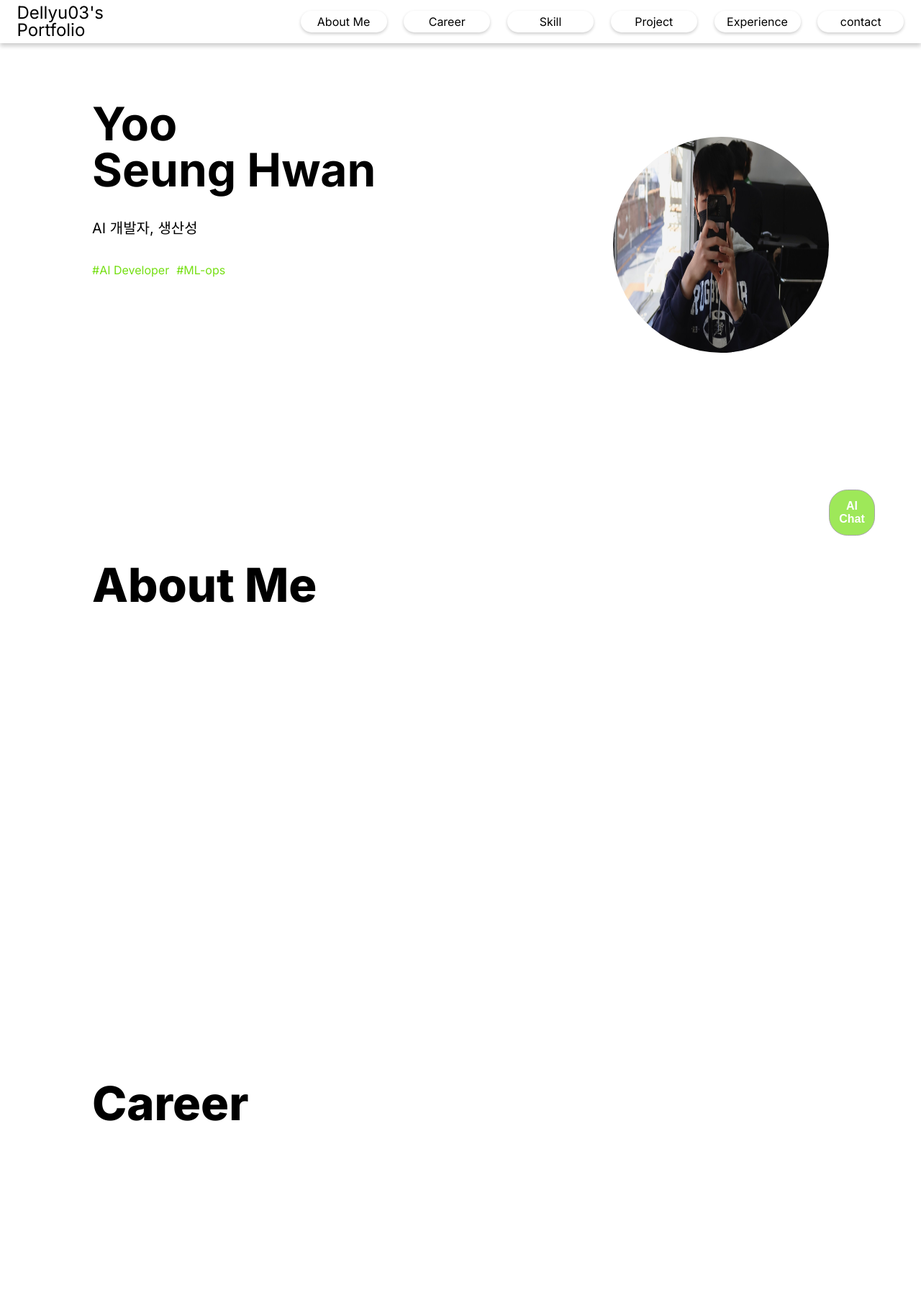
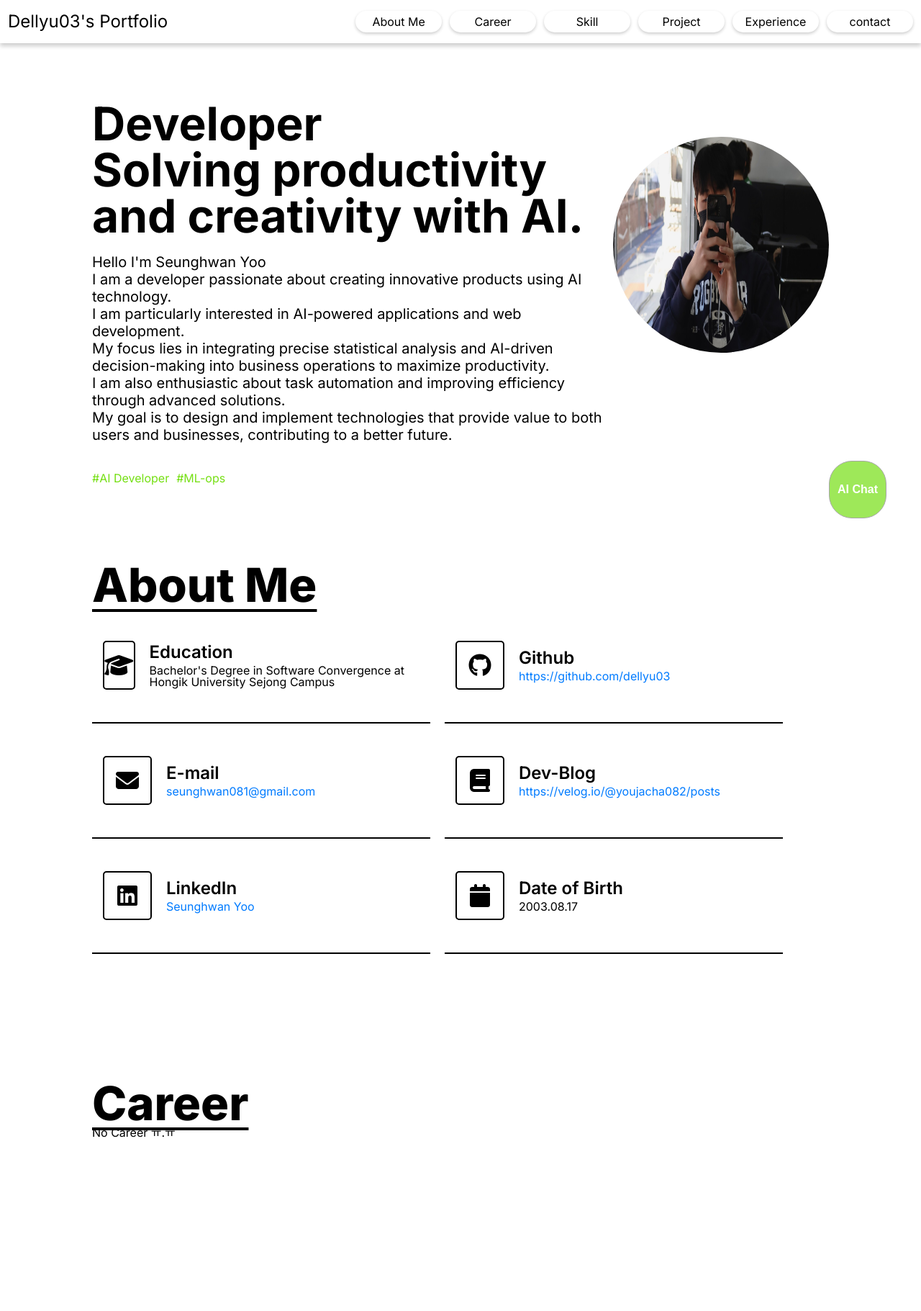
Before and after one commit to dellyu03/My-AI-portfolio, a FastAPI app: page / in a window 1280 px wide. Shown: the top 1821 px of the page at 72% size. Run offline with FastAPI, Linux system fonts and the light colour scheme; some libraries are stand-ins or nearby versions.

Commit message:
feat: add about me section

```diff
--- /dev/null
+++ b/static/CSS/about-me.css
@@ -0,0 +1,49 @@
+@import "./variables.css";
+.about-me__container {
+    display: grid;
+
+    width: 75vw;
+    height: 60vh;
+
+    grid-template-columns: 0.5fr 0.5fr;
+    grid-template-rows: 0.5fr 0.5fr 0.5fr;
+    column-gap: 20px;
+
+}
+
+.about-me__icon {
+    display: flex;
+    justify-content: center;
+    align-items: center;
+    width: 2em;
+    height: 2em;
+    font-size: 2em;
+    margin-right: 20px;
+    border : 2px solid black;
+    border-radius: 5px;
+}
+
+.about-me__item  {
+    padding-left: 15px;
+    display: flex;
+    align-items: center;
+    border-bottom: 2px solid black;
+}
+
+.about-me__title {
+    margin-bottom: 5px;
+    font-size: var(--h2-font_size);
+    font-weight: var(--h2-font_weight);
+
+}
+
+.about-me__content a {
+    text-decoration: none;  /* 기본 밑줄 제거 */
+    color: #007bff;  /* 링크 색상 - 파란색 */
+    border-bottom: 1px solid transparent;  /* 투명한 밑줄 추가 */
+    transition: border-bottom-color 0.2s ease-in-out;  /* 부드러운 효과 추가 */
+}
+
+.about-me__content a:hover {
+    border-bottom-color: #007bff;  /* 호버시 밑줄 표시 */
+}
--- a/static/CSS/components/ai-chat-btn.css
+++ b/static/CSS/components/ai-chat-btn.css
@@ -2,11 +2,11 @@
 
 #ai-chat-btn {
     position: fixed;
-    top:85vh;
+    top:80vh;
     left: 90vw;
 
-    width: 64px;
-    height: 64px;
+    width: 80px;
+    height: 80px;
 
     opacity: 0.7;
     background-color: var(--highlight-color);
@@ -21,4 +21,9 @@
 
 
     cursor: pointer;
+    transition: opacity 0.2s ease;
 }
+
+#ai-chat-btn:hover {
+    opacity: 1;
+}
--- a/static/CSS/components/nav-bar.css
+++ b/static/CSS/components/nav-bar.css
@@ -35,6 +35,7 @@
 
 
     border-radius: 30px;
+    transition: color 0.5s ease-in-out;
     cursor: pointer;
 }
 
@@ -46,7 +47,7 @@
     box-shadow: none;
 }
 
-#nav-bar__ai-chat-btn {
+
+.nav-bar__item:hover {
     background-color: var(--highlight-color);
-    text-align: center;
 }
--- a/static/CSS/profile.css
+++ b/static/CSS/profile.css
@@ -27,6 +27,7 @@
 
 .profile__content {
     font-size: 20px;
+    line-height: 1.2;
 }
 
 .profile__tag {
--- /dev/null
+++ b/static/CSS/skill.css
@@ -0,0 +1,24 @@
+@import "./variables.css";
+
+.skill-container {
+    width: 75vw;
+    height: 60vh;
+    margin-top: 20px;
+}
+.skill__item {
+    display: flex;
+    background-color: wheat;
+}
+
+.skill__category-name {
+    font-size: var(--title-font_size);
+    font-weight: var(--title-font_weight);
+}
+
+.skill__content-container {
+    display: flex;
+}
+
+.skill__content-item {
+    margin-right: 5px;
+}
--- a/static/CSS/style.css
+++ b/static/CSS/style.css
@@ -10,6 +10,8 @@
 
 /*Sections*/
 @import "./profile.css";
+@import "./about-me.css";
+@import "./skill.css";
 
 
 
@@ -47,4 +49,8 @@ header {
 .section-title {
     font-size: 65px;
     font-weight: var(--title-font_weight);
+    text-underline-offset : 10px;
+
+    text-decoration: underline;
+    text-decoration-thickness: 4px;
 }
--- a/templates/index.html
+++ b/templates/index.html
@@ -8,52 +8,112 @@
 </head>
 <body>
     <header>
-        <ul class = "nav-bar">
-            <li class = "nav-bar__item nav-bar__logo"><a href = "#">Dellyu03's Portfolio</a></li>
-            <li class = "nav-bar__item"><a href = "#about-me">About Me</a></li>
-            <li class = "nav-bar__item"><a href = "#career">Career</a></li>
-            <li class = "nav-bar__item"><a href = "#skill">Skill</a></li>
-            <li class = "nav-bar__item"><a href = "#project">Project</a></li>
-            <li class = "nav-bar__item"><a href = "#experience">Experience</a></li>
-            <li class = "nav-bar__item"><a href = "#contact">contact</a></li>
-
+        <ul class="nav-bar">
+            <li class="nav-bar__logo"><a href="#">Dellyu03's Portfolio</a></li>
+            <li class="nav-bar__item"><a href="#about-me">About Me</a></li>
+            <li class="nav-bar__item"><a href="#career">Career</a></li>
+            <li class="nav-bar__item"><a href="#skill">Skill</a></li>
+            <li class="nav-bar__item"><a href="#project">Project</a></li>
+            <li class="nav-bar__item"><a href="#experience">Experience</a></li>
+            <li class="nav-bar__item"><a href="#contact">contact</a></li>
         </ul>
     </header>
     <content>
         <div id="profile">
-            <div class="grid-item test profile__name">Yoo <br>Seung Hwan</div>
-            <div class="grid-item test profile__content-container">
-                <p class = "profile__content">AI 개발자, 생산성</p>
-                <ul class = "profile__tag">
-                    <li class = "profile__tag-item">#AI Developer</li>
-                    <li class = "profile__tag-item">#ML-ops</li>
+            <div class="profile__name">Developer <br> Solving productivity and creativity with AI. </div>
+            <div class="profile__content-container">
+                <p class="profile__content">Hello I'm Seunghwan Yoo <br>I am a developer passionate about creating innovative products using AI technology.<br>
+                    I am particularly interested in AI-powered applications and web development.<br>
+                    My focus lies in integrating precise statistical analysis and AI-driven decision-making into business operations to maximize productivity.<br>
+                    I am also enthusiastic about task automation and improving efficiency through advanced solutions.<br>
+                    My goal is to design and implement technologies that provide value to both users and businesses, contributing to a better future.<br></p>
+                <ul class="profile__tag">
+                    <li class="profile__tag-item">#AI Developer</li>
+                    <li class="profile__tag-item">#ML-ops</li>
                 </ul>
             </div>
-            <div class="grid-item test profile__img-container">
+            <div class="profile__img-container">
                 <img class="profile__img" src="static/img/profile-img.jpeg" alt="이미지 없음">
             </div>
         </div>
-        <div id="about-me" class = "section">
-            <h1 class = "section-title">About Me</h1>
+        <div id="about-me" class="section">
+            <h1 class="section-title">About Me</h1>
+            <div class="about-me__container">
+                <div class="about-me__item">
+                    <div class="about-me__icon"><i class="fa-solid fa-graduation-cap"></i></div>
+                    <div class="about-me__content-container">
+                        <p class="about-me__title">Education</p>
+                        <p class="about-me__content">Bachelor's Degree in Software Convergence at Hongik University Sejong Campus</p>
+                    </div>
+                </div>
+                <div class="about-me__item">
+                    <div class="about-me__icon"><i class="fa-brands fa-github"></i></div>
+                    <div class="about-me__content-container">
+                        <p class="about-me__title">Github</p>
+                        <p class="about-me__content"><a href="https://github.com/dellyu03">https://github.com/dellyu03</a></p>
+                    </div>
+                </div>
+                <div class="about-me__item">
+                    <div class="about-me__icon"><i class="fa-solid fa-envelope"></i></div>
+                    <div class="about-me__content-container">
+                        <p class="about-me__title">E-mail</p>
+                        <p class="about-me__content"><a href="mailto:seunghwan081@gmail.com">seunghwan081@gmail.com</a></p>
+                    </div>
+                </div>
+                <div class="about-me__item">
+                    <div class="about-me__icon"><i class="fa-solid fa-book"></i></div>
+                    <div class="about-me__content-container">
+                        <p class="about-me__title">Dev-Blog</p>
+                        <p class="about-me__content"><a href="https://velog.io/@youjacha082/posts">https://velog.io/@youjacha082/posts</a></p>
+                    </div>
+                </div>
+                <div class="about-me__item">
+                    <div class="about-me__icon"><i class="fa-brands fa-linkedin"></i></div>
+                    <div class="about-me__content-container">
+                        <p class="about-me__title">LinkedIn</p>
+                        <p class="about-me__content"><a href="https://www.linkedin.com/in/%EC%8A%B9%ED%99%98-%EC%9C%A0-9a166b325/">Seunghwan Yoo</a></p>
+                    </div>
+                </div>
+                <div class="about-me__item">
+                    <div class="about-me__icon"><i class="fa-solid fa-calendar"></i></div>
+                    <div class="about-me__content-container">
+                        <p class="about-me__title">Date of Birth</p>
+                        <p class="about-me__content">2003.08.17</p>
+                    </div>
+                </div>
+            </div>
         </div>
-        <div id="career" class = "section">
-            <h1 class = "section-title">Career</h1>
+        <div id="career" class="section">
+            <h1 class="section-title">Career</h1>
+            <div>No Career ㅠ.ㅠ</div>
         </div>
-        <div id="skill" class = "section">
-            <h1 class = "section-title">Skill</h1>
+        <div id="skill" class="section">
+            <h1 class="section-title">Skill</h1>
+            <div class="skill-container">
+                <div class="skill__item">
+                    <div class="skill__category-name">Language</div>
+                    <ul class="skill__content-container">
+                        <li skill__content-item>Python</li>
+                        <li skill__content-item>Java Script</li>
+                    </ul>
+                </div>
+                <div class="skill__item"></div>
+                <div class="skill__item"></div>
+                <div class="skill__item"></div>
+            </div>
         </div>
-        <div id="project" class = "section">
-            <h1 class = "section-title">Project</h1>
+        <div id="project" class="section">
+            <h1 class="section-title">Project</h1>
         </div>
-        <div id="experience" class = "section">
-            <h1 class = "section-title">Experience</h1>
+        <div id="experience" class="section">
+            <h1 class="section-title">Experience</h1>
         </div>
-        <div id = "contact" class = "section">
-            <h1 class = "section-title">
-                <h1 class = "section-title">Contact</h1>
+        <div id="contact" class="section">
+            <h1 class="section-title">
+                <h1 class="section-title">Contact</h1>
             </h1>
         </div>
-        <button id = "ai-chat-btn" class = "btn">
+        <button id="ai-chat-btn" class="btn">
             <p>AI Chat</p>
         </button>
         <script src="https://kit.fontawesome.com/2da93f64de.js" crossorigin="anonymous"></script>
```
